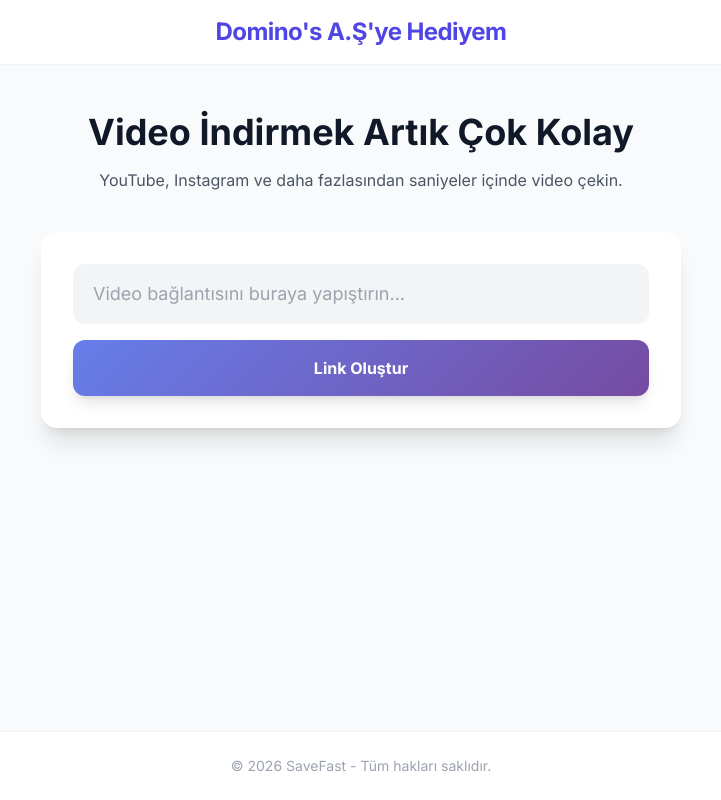
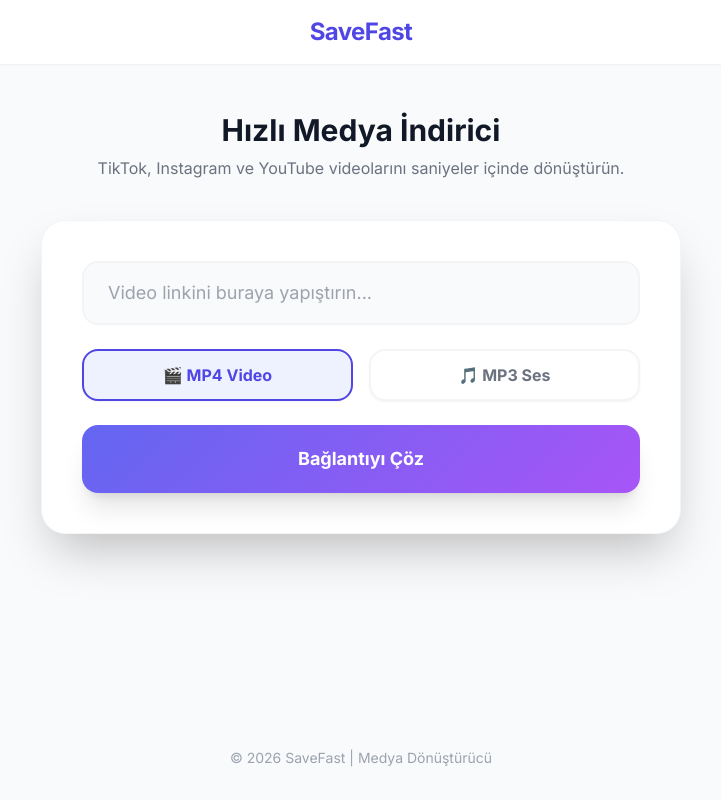
Before and after one commit to ilkerortak/video-downloader, a Flask app: page / in a window 1280 px wide. Shown: the whole page, without its empty margins (279-1000 px from the left). Run offline with Flask 3, Linux system fonts and the light colour scheme; some libraries are stand-ins or nearby versions.

Commit message:
Update index.html for branding and styling changes

```diff
--- a/templates/index.html
+++ b/templates/index.html
@@ -3,80 +3,100 @@
 <head>
     <meta charset="UTF-8">
     <meta name="viewport" content="width=device-width, initial-scale=1.0">
-    <title>Video Downloader | Hızlı ve Ücretsiz</title>
+    <title>SaveFast | Video & MP3 Downloader</title>
     <script src="https://cdn.tailwindcss.com"></script>
     <link href="https://fonts.googleapis.com/css2?family=Inter:wght@400;600;700&display=swap" rel="stylesheet">
     <style>
         body { font-family: 'Inter', sans-serif; }
-        .gradient-bg { background: linear-gradient(135deg, #667eea 0%, #764ba2 100%); }
+        .gradient-bg { background: linear-gradient(135deg, #6366f1 0%, #a855f7 100%); }
+        .loader { border-top-color: #ffffff; animation: spinner 1s linear infinite; }
+        @keyframes spinner { 0% { transform: rotate(0deg); } 100% { transform: rotate(360deg); } }
+        .hidden { display: none; }
     </style>
 </head>
 <body class="bg-gray-50 min-h-screen flex flex-col">
 
     <nav class="bg-white shadow-sm p-4 text-center">
-        <h1 class="text-2xl font-bold text-indigo-600 tracking-tight">Domino's A.Ş'ye Hediyem</h1>
+        <h1 class="text-2xl font-bold text-indigo-600 tracking-tight">SaveFast</h1>
     </nav>
 
     <main class="flex-grow container mx-auto px-4 py-12 max-w-2xl">
         <div class="text-center mb-10">
-            <h2 class="text-3xl md:text-4xl font-extrabold text-gray-900 mb-4">Video İndirmek Artık Çok Kolay</h2>
-            <p class="text-gray-600">YouTube, Instagram ve daha fazlasından saniyeler içinde video çekin.</p>
+            <h2 class="text-3xl font-extrabold text-gray-900 mb-2">Hızlı Medya İndirici</h2>
+            <p class="text-gray-500">TikTok, Instagram ve YouTube videolarını saniyeler içinde dönüştürün.</p>
         </div>
 
-        <div class="bg-white rounded-2xl shadow-xl p-6 md:p-8">
+        <div class="bg-white rounded-3xl shadow-2xl p-6 md:p-10 border border-gray-100">
 
             {% if error_message %}
-            <div class="bg-red-100 border-l-4 border-red-500 text-red-700 p-4 rounded-lg mb-6 shadow-sm">
-                <p class="font-bold">Hata!</p>
-                <p>{{ error_message }}</p>
+            <div class="bg-red-50 border-l-4 border-red-500 text-red-700 p-4 rounded-lg mb-6 shadow-sm">
+                {{ error_message }}
             </div>
             {% endif %}
 
-            <form method="POST" class="space-y-4">
-                <div class="relative">
+            <form method="POST" id="downloadForm" class="space-y-6">
+                <div>
                     <input
-                        type="text"
-                        name="url"
-                        placeholder="Video bağlantısını buraya yapıştırın..."
-                        class="w-full px-5 py-4 bg-gray-100 border-none rounded-xl focus:ring-2 focus:ring-indigo-500 outline-none text-gray-700 text-lg transition-all"
+                        type="text" name="url" placeholder="Video linkini buraya yapıştırın..."
+                        class="w-full px-6 py-4 bg-gray-50 border-2 border-gray-100 rounded-2xl focus:border-indigo-500 focus:ring-0 outline-none text-gray-700 text-lg transition-all"
                         required
                     >
                 </div>
+
+                <div class="flex gap-4">
+                    <label class="flex-1">
+                        <input type="radio" name="format_type" value="video" checked class="hidden peer">
+                        <div class="text-center py-3 border-2 rounded-2xl cursor-pointer peer-checked:border-indigo-600 peer-checked:bg-indigo-50 peer-checked:text-indigo-600 border-gray-100 text-gray-500 font-bold transition-all shadow-sm">
+                            🎬 MP4 Video
+                        </div>
+                    </label>
+                    <label class="flex-1">
+                        <input type="radio" name="format_type" value="audio" class="hidden peer">
+                        <div class="text-center py-3 border-2 rounded-2xl cursor-pointer peer-checked:border-indigo-600 peer-checked:bg-indigo-50 peer-checked:text-indigo-600 border-gray-100 text-gray-500 font-bold transition-all shadow-sm">
+                            🎵 MP3 Ses
+                        </div>
+                    </label>
+                </div>
+
                 <button
-                    type="submit"
-                    class="w-full gradient-bg text-white font-bold py-4 rounded-xl hover:opacity-90 transition-transform active:scale-95 shadow-lg"
+                    type="submit" id="submitBtn"
+                    class="w-full gradient-bg text-white font-bold py-5 rounded-2xl hover:scale-[1.02] transition-all active:scale-95 shadow-xl flex justify-center items-center text-lg"
                 >
-                    Link Oluştur
+                    <span id="btnText">Bağlantıyı Çöz</span>
+                    <div id="loaderIcon" class="hidden loader ease-linear rounded-full border-4 border-t-4 border-white/20 h-6 w-6 ml-3"></div>
                 </button>
             </form>
 
             {% if video_info %}
-            <div class="mt-8 p-6 border-t border-gray-100 animate-fade-in">
-                <div class="flex flex-col items-center text-center">
-                    <div class="bg-indigo-100 p-4 rounded-full mb-4">
-                        <svg xmlns="http://www.w3.org/2000/svg" class="h-8 w-8 text-indigo-600" fill="none" viewBox="0 0 24 24" stroke="currentColor">
-                            <path stroke-linecap="round" stroke-linejoin="round" stroke-width="2" d="M4 16v1a3 3 0 003 3h10a3 3 0 003-3v-1m-4-4l-4 4m0 0l-4-4m4 4V4" />
-                        </svg>
+            <div class="mt-10 p-8 bg-indigo-50 rounded-3xl border border-indigo-100 animate-fade-in text-center">
+                <div class="mb-4 inline-block px-4 py-1 bg-indigo-600 text-white text-xs font-bold rounded-full uppercase">
+                    {{ video_info.type }}
                 </div>
-                    <h3 class="text-lg font-semibold text-gray-800 mb-4">{{ video_info.title }}</h3>
+                <h3 class="text-xl font-bold text-gray-800 mb-6 leading-tight">{{ video_info.title }}</h3>
                 <a
                     href="{{ video_info.url }}"
                     target="_blank"
-                        class="inline-block bg-green-500 hover:bg-green-600 text-white font-bold py-3 px-8 rounded-full transition-colors shadow-md"
-                        download
+                    class="inline-block w-full sm:w-auto bg-green-500 hover:bg-green-600 text-white font-extrabold py-4 px-12 rounded-2xl transition-all shadow-lg hover:shadow-green-200"
                 >
                     Hemen İndir
                 </a>
-                    <p class="mt-3 text-xs text-gray-400 italic font-medium">Not: İndirme başlamazsa sağ tıklayıp "Bağlantıyı farklı kaydet" deyin.</p>
-                </div>
+                <p class="mt-4 text-sm text-gray-400">İndirme başlamazsa butona sağ tıklayıp "Farklı Kaydet" deyin.</p>
             </div>
             {% endif %}
         </div>
     </main>
 
-    <footer class="bg-white py-6 text-center text-gray-400 text-sm border-t border-gray-100">
-        &copy; 2026 SaveFast - Tüm hakları saklıdır.
+    <footer class="py-8 text-center text-gray-400 text-sm">
+        &copy; 2026 SaveFast | Medya Dönüştürücü
     </footer>
+
+    <script>
+        document.getElementById('downloadForm').onsubmit = function() {
+            document.getElementById('btnText').innerText = "Medya İşleniyor...";
+            document.getElementById('loaderIcon').classList.remove('hidden');
+            document.getElementById('submitBtn').classList.add('opacity-80', 'cursor-not-allowed');
+        };
+    </script>
 
 </body>
 </html>
```
Lines whose indentation alone changed are shown as unchanged.
